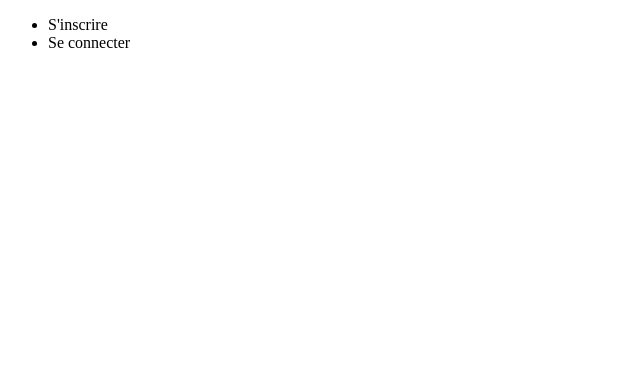
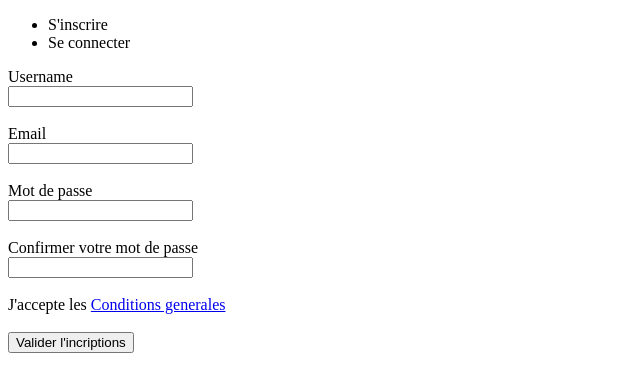
Before and after one commit to AdelDrissi/AdelDrissi_7_0302022, a React (Create React App) app in the folder front/: page / in a window 1280 px wide. Shown: the top 392 px of the page, without its empty margins (0-640 px from the left). Built offline with nearby package versions, Linux system fonts and the light colour scheme; no server answers.

Commit message:
Cannot use import statement outside a module

```diff
--- a/front/package.json
+++ b/front/package.json
@@ -1,6 +1,4 @@
 {
-
-
   "name": "front",
   "version": "0.1.0",
   "private": true,
@@ -43,6 +41,4 @@
       "last 1 safari version"
     ]
   }
-
-
 }
--- a/front/src/App.js
+++ b/front/src/App.js
@@ -1,100 +1,95 @@
+// // import axios from 'axios';
+// import React, { useEffect, useState } from 'react';
+// import Routes from './components/Routes';
+// import { UidContext } from './helpers/authContext';
 // import axios from 'axios';
-import React, { useEffect, useState } from 'react';
+
+// const App = () => {
+//   const [uid, setUid] = useState(null);
+
+//   useEffect(() => {
+//     const Tokenfetch = async () => {
+//       axios({
+//         method: 'get',
+//         url: `${process.env.REACT_APP_API_URL}api/sign/auth`,
+//         headers: {
+//         Authorization: `Bearer ${sessionStorage.getItem('JWToken')}`,
+//         },
+//       })
+//         .then((res) => {
+//           console.log(res);
+//           setUid(res.data);
+//         })
+//         .catch((err) => console.log('No token'));
+//     };
+
+//     Tokenfetch();
+//   }, [uid]);
+
+//   return (
+//     <UidContext.Provider value={uid}>
+//       <Routes />
+//     </UidContext.Provider>
+//   );
+// };
+
+// export default App;
+
+import { AuthContext } from './helpers/authContext';
+import { useState, useEffect } from 'react';
+import axios from 'axios';
 import Routes from './components/Routes';
-import { UidContext } from './helpers/authContext';
-import axios from 'axios';
 
-const App = () => {
-  const [uid, setUid] = useState(null);
+function App() {
+  const [authState, setAuthState] = useState({
+    id: 0,
+    username: '',
+    email: '',
+    biography: '',
+    image: '',
+    status: false,
+  });
+
+  // Execute this function immediately when the page is opened //
+  // If there are an error changes the authState to false      //
+  // Else changes the authState to true                        //
 
   useEffect(() => {
-    const Tokenfetch = async () => {
-      await axios({
-        method: 'get',
-        url: `${process.env.REACT_APP_API_URL}api/sign/auth`,
-      })
-        .then((res) => {
-          console.log(res);
-          setUid(res.data);
-        })
-        .catch((err) => console.log('No token'));
-    };
+    axios({
+      method: 'get',
+      url: `${process.env.REACT_APP_API_URL}api/sign/auth`,
+      headers: {
+        Authorization: `Bearer ${sessionStorage.getItem('JWToken')}`,
+      },
+    }).then((res) => {
+      if (res.data.error) {
+        setAuthState({ ...authState, status: false });
+      } else {
+        setAuthState({
+          id: res.data.id,
+          username: res.data.username,
+          email: res.data.email,
+          biography: res.data.biography,
+          image: res.data.image,
+          status: true,
+        });
+        console.log(res);
+      }
+    });
+    // eslint-disable-next-line react-hooks/exhaustive-deps
+  }, []);
 
-    Tokenfetch();
-  }, [uid]);
+  // Virtual DOM //
 
   return (
-    <UidContext.Provider value={uid}>
-      <Routes />
-    </UidContext.Provider>
+    <div className="App">
+      <AuthContext.Provider value={{ authState, setAuthState }}>
+        <Routes />
+      </AuthContext.Provider>
+    </div>
   );
-};
+}
+
+// Export the App function //
 
 export default App;
-
-// import { AuthContext } from './helpers/authContext';
-// import { useState, useEffect } from 'react';
-// import axios from 'axios';
-// import Routes from './components/Routes';
-// //-------------------------//
-// // Application entry point //
-// //-------------------------//
-// function App() {
-//   //-----------------------//
-//   // Declare useState hook //
-//   //-----------------------//
-//   const [authState, setAuthState] = useState({
-//     id: 0,
-//     username: '',
-//     email: '',
-//     biography: '',
-//     image: '',
-//     isAdmin: false,
-//     status: false,
-//   });
-//   //-----------------------------------------------------------//
-//   // Execute this function immediately when the page is opened //
-//   // If there are an error changes the authState to false      //
-//   // Else changes the authState to true                        //
-//   //-----------------------------------------------------------//
-
-//   useEffect(() => {
-//     axios
-//       .get(`${process.env.REACT_APP_API_URL}api/sign/auth`, {
-//         headers: {
-//           JWToken: sessionStorage.getItem('JWToken'),
-//         },
-//       })
-//       .then((res) => {
-//         if (res.data.error) {
-//           setAuthState({ ...authState, status: false });
-//         } else {
-//           setAuthState({
-//             id: res.data.id,
-//             username: res.data.username,
-//             email: res.data.email,
-//             biography: res.data.biography,
-//             image: res.data.image,
-//             isAdmin: res.data.isAdmin,
-//             status: true,
-//           });
-//           console.log(res);
-//         }
-//       });
-//     // eslint-disable-next-line react-hooks/exhaustive-deps
-//   }, []);
-
-//   // Virtual DOM //
-
-//   return (
-//     <div className="App">
-//       <AuthContext.Provider value={{ authState, setAuthState }}>
-//         <Routes />
-//       </AuthContext.Provider>
-//     </div>
-//   );
-// }
-
-// // Export the App function //
-
-// export default App;
--- a/front/src/components/Sign/Signin.js
+++ b/front/src/components/Sign/Signin.js
@@ -1,7 +1,7 @@
 import React, { useState } from 'react';
 import axios from 'axios';
 
-const SignIn = () => {
+function SignIn() {
   const [email, setEmail] = useState('');
   const [password, setPassword] = useState('');
 
@@ -15,6 +15,7 @@ const SignIn = () => {
       data: {
         email: email,
         password: password,
+
       },
     })
       .then((res) => {
--- a/front/src/components/Sign/Signup.js
+++ b/front/src/components/Sign/Signup.js
@@ -1,9 +1,109 @@
-import React from 'react';
+import React, { useState } from 'react';
+import axios from 'axios';
 
-const Signup = () => {
-  return <div>
+function Signup()  {
+  const [email, setEmail] = useState('');
+  const [username, setUsername] = useState('');
+  const [password, setPassword] = useState('');
+  const [ControlPassword, setControlPassword] = useState('');
 
-  </div>;
+  const handleRegister = async (e) => {
+    e.preventDefault();
+
+    const usernameError = document.querySelector('.username.error');
+    const emailError = document.querySelector('.email.error');
+    const passwordError = document.querySelector('.password.error');
+    const passwordConfirmError = document.querySelector(
+      '.password-confirm-error'
+    );
+    const termsError = document.querySelector('.terms.error');
+
+    passwordConfirmError.innerHTML = '';
+    termsError.innerHTML = '';
+
+    if (password !== ControlPassword)
+      if (password !== ControlPassword)
+        passwordConfirmError.innerHTML =
+          'les mots de passes ne correspondent pas';
+      else {
+        await axios({
+          method: 'post',
+          url: `${process.env.REACT_APP_API_URL}api/sign/signup`,
+        })
+          .then((res) => {
+            console.log(res);
+            if (res.data.errors) {
+              usernameError.innerHTML = res.data.errors.username;
+              emailError.innerHTML = res.data.errors.email;
+              passwordError.innerHTML = res.data.errors.password;
+            }
+          })
+          .catch((err) => console.log(err));
+      }
+  };
+
+
+
+  return (
+    <form action="" onSubmit={handleRegister} id="signup">
+      <label htmlFor="username">Username</label>
+      <br />
+      <input
+        type="text"
+        name="username"
+        id="username"
+        onChange={(e) => setUsername(e.target.value)}
+        value={username}
+      />
+
+      <div className="username error"></div>
+      <br />
+      <label htmlFor="email">Email</label>
+      <br />
+      <input
+        type="email"
+        name="email"
+        id="email"
+        onChange={(e) => setEmail(e.target.value)}
+        value={email}
+      />
+      <div className="email error"></div>
+      <br />
+      <label htmlFor="password">Mot de passe</label>
+      <br />
+      <input
+        type="password"
+        name="password"
+        id="password"
+        onChange={(e) => setPassword(e.target.value)}
+        value={password}
+      />
+      <div className="password error"></div>
+      <br />
+      <label htmlFor="confirm-password">Confirmer votre mot de passe</label>
+      <br />
+      <input
+        type="password"
+        name="password"
+        id="password-conf"
+        onChange={(e) => setControlPassword(e.target.value)}
+        value={ControlPassword}
+      />
+      <div className="password-confirm-error"></div>
+      <br />
+      <label id="terms" htmlFor="terms">
+        J'accepte les{' '}
+        <a href="/" target="_blank" rel="noopener noreferrer">
+          {' '}
+          Conditions generales
+        </a>
+      </label>
+      <div className="terms error"></div>
+      <br />
+      <input type="submit" value="Valider l'incriptions" />
+    </form>
+  );
 };
 
+
 export default Signup;
--- a/front/src/helpers/authContext.js
+++ b/front/src/helpers/authContext.js
@@ -1,3 +1,3 @@
 import { createContext } from 'react';
 
-export const UidContext = createContext('');
+export const AuthContext = createContext('');
--- a/front/src/pages/User.js
+++ b/front/src/pages/User.js
@@ -1,11 +1,48 @@
-import React from 'react';
+import React, { useState, useEffect } from 'react';
+import { useParams } from 'react-router-dom';
+import axios from 'axios';
 
 const User = () => {
+  const [username, setUsername] = useState('');
+  let { id } = useParams();
+
+  useEffect(() => {
+    if (!sessionStorage.getItem('JWToken')) {
+      window.location.replace(`/`);
+    } else {
+      axios
+        .get(`${process.env.REACT_APP_API_URL}api/user/${id}`, {
+          headers: {
+            JWToken: sessionStorage.getItem('JWToken'),
+          },
+        })
+        .then((res) => {
+          setUsername(res.data.username);
+        });
+    }
+
+    // eslint-disable-next-line react-hooks/exhaustive-deps
+  }, []);
+
+  // Virtual DOM //
+
   return (
-    <div className="user-page">
-      <div className="container-log"></div>
-      <div> Un nouvel utilisateurs</div>
+    <div className="user">
+      <div className="user_profile">
+        <div className="user_leftside">
+          <div className="user_image"></div>
+        </div>
+        <div className="user_rightside">
+          <h1>Profil de {username}</h1>
+
+          <div className="user_email_password"></div>
+          <div></div>
+        </div>
+      </div>
     </div>
   );
 };
+
+// Exportation of the User page //
+
 export default User;
```
Also changed, not shown: 2 other files (tests, documents, lock files or other folders).
